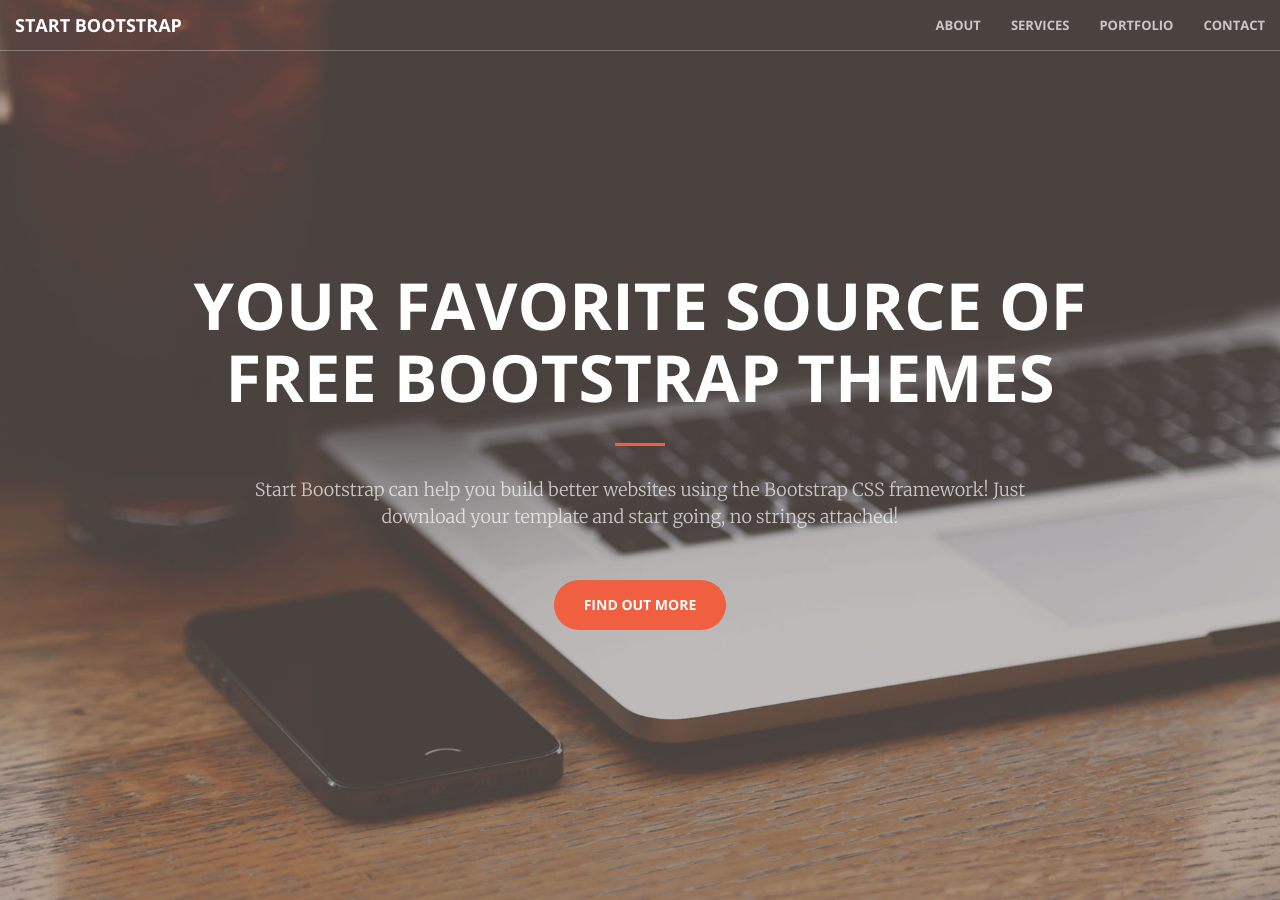
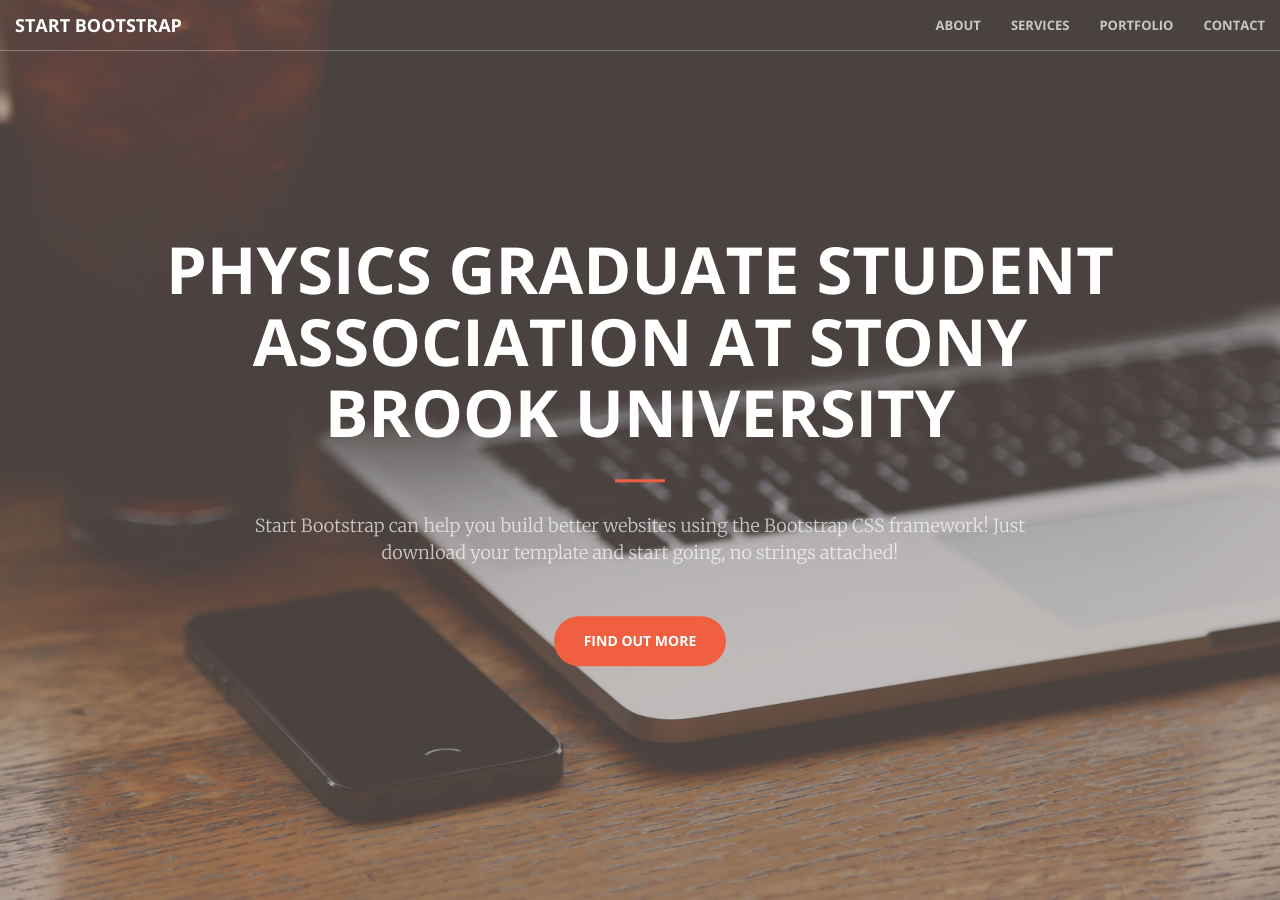
Before and after one commit to ssagynbayeva/pgsa, a Jekyll site: the page built from index.html, in a window 1280 px wide and 900 px high. Built offline with Jekyll 4.4.1, drawn with Linux system fonts in a browser that asks for light colours.

Commit message:
new header

```diff
--- a/_includes/header.html
+++ b/_includes/header.html
@@ -1,7 +1,7 @@
 <header>
     <div class="header-content">
         <div class="header-content-inner">
-            <h1>Your Favorite Source of Free Bootstrap Themes</h1>
+            <h1>Physics Graduate Student Association at Stony Brook University</h1>
             <hr>
             <p>Start Bootstrap can help you build better websites using the Bootstrap CSS framework! Just download your template and start going, no strings attached!</p>
             <a href="#about" class="btn btn-primary btn-xl page-scroll">Find Out More</a>
```
